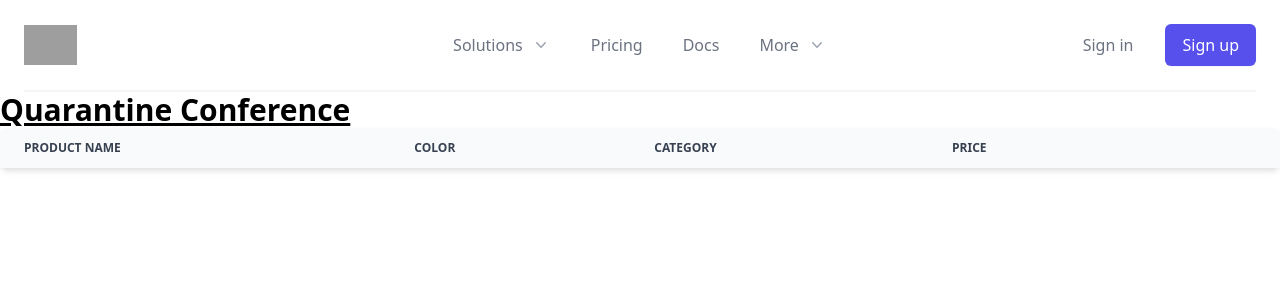
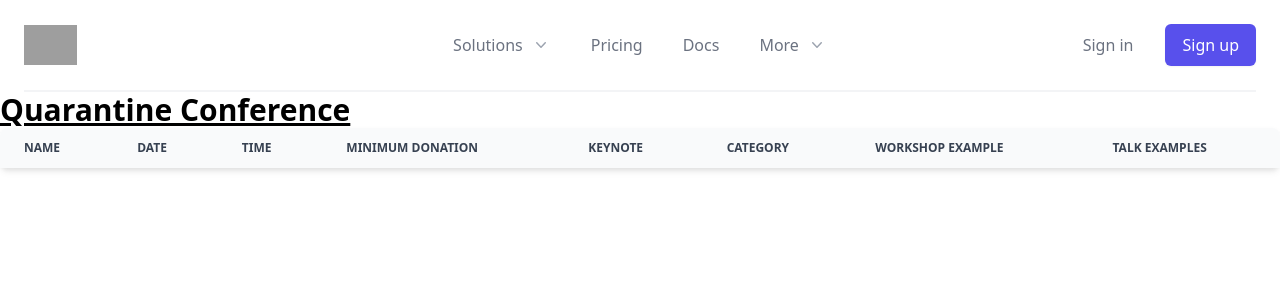
Before and after one commit to brianpompey/conf-front, a Next.js app: page / in a window 1280 px wide. Shown: the top 300 px of the page. Built offline with nearby package versions, Linux system fonts and the light colour scheme; grey boxes are pictures that could not be loaded.

Commit message:
added table indexes

```diff
--- a/components/ConferenceTable.js
+++ b/components/ConferenceTable.js
@@ -8,21 +8,28 @@ const ConferenceTable = () => {
         <Table hoverable={true}>
             <Table.Head>
                 <Table.HeadCell>
-                Product name
+                Name
                 </Table.HeadCell>
                 <Table.HeadCell>
-                Color
+                Date
+                </Table.HeadCell>
+                <Table.HeadCell>
+                Time
+                </Table.HeadCell>
+                <Table.HeadCell>
+                Minimum Donation
+                </Table.HeadCell>
+                <Table.HeadCell>
+                Keynote
                 </Table.HeadCell>
                 <Table.HeadCell>
                 Category
                 </Table.HeadCell>
                 <Table.HeadCell>
-                Price
+                Workshop Example
                 </Table.HeadCell>
                 <Table.HeadCell>
-                <span className="sr-only">
-                    Edit
-                </span>
+                Talk Examples
                 </Table.HeadCell>
             </Table.Head>
         </Table>
```
